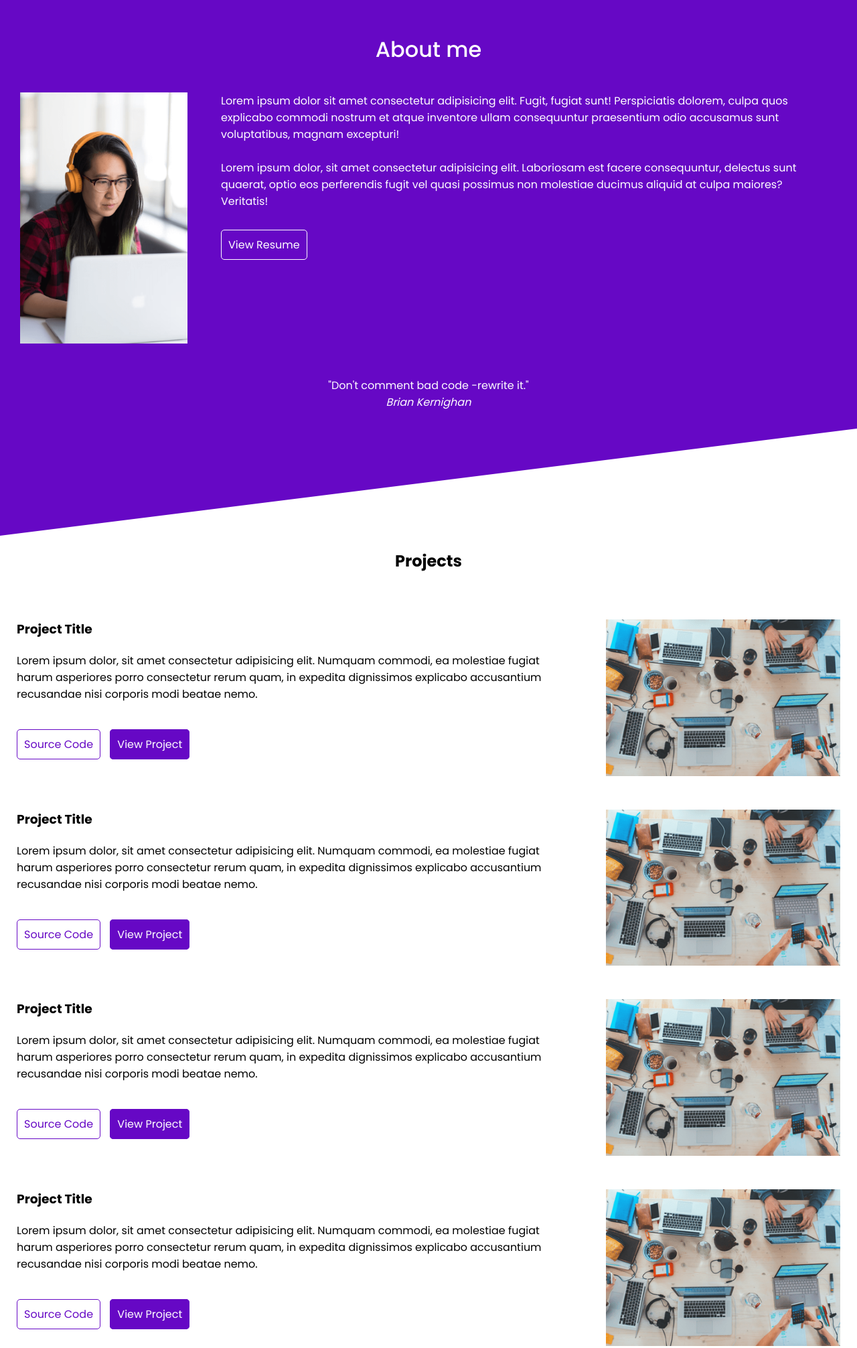
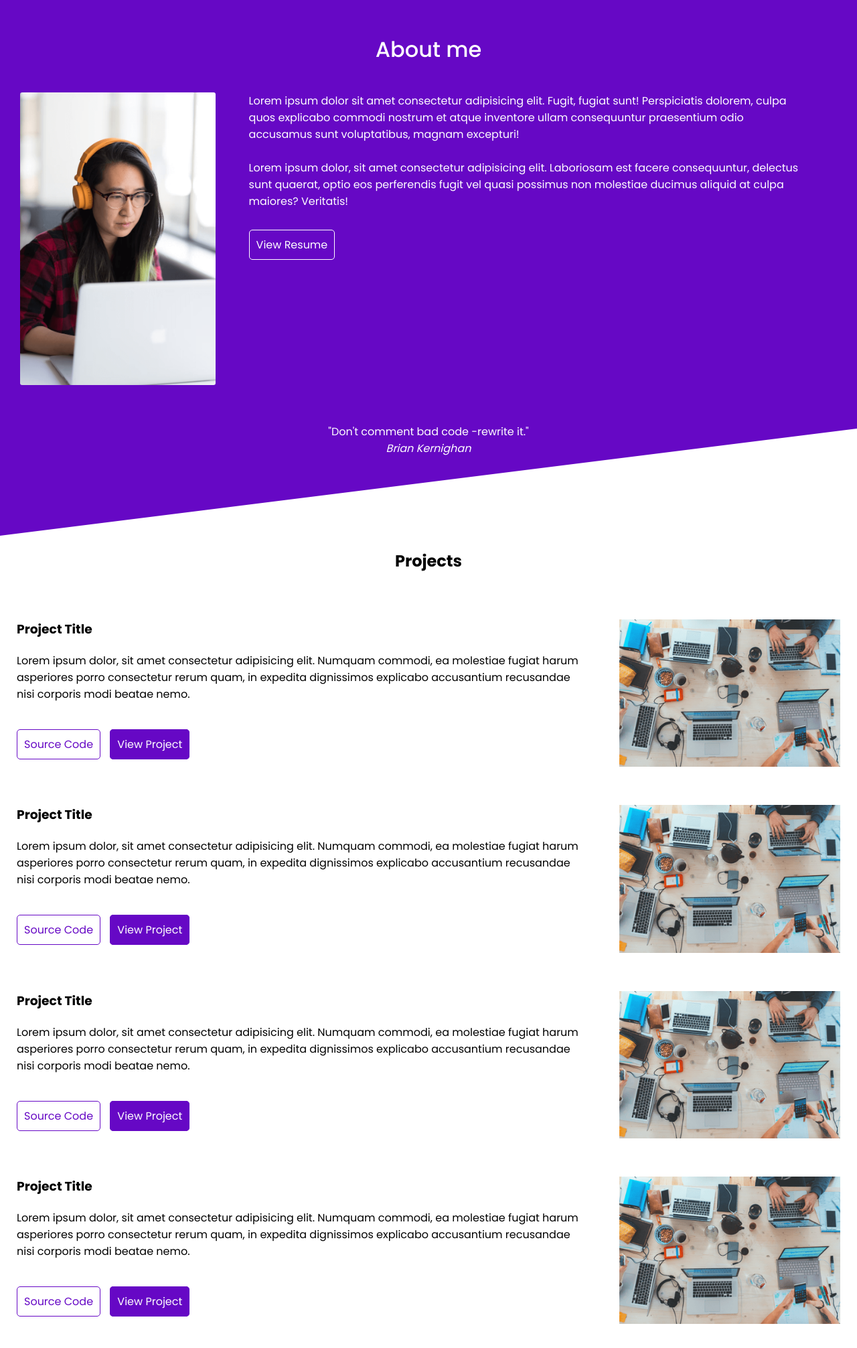
Before and after one commit to ntb-arenas/ntb-arenas.github.io, a plain HTML site: page index.html in a window 1280 px wide. Shown: the part 800-2813 px from the top of the page at 67% size. Drawn offline with Linux system fonts and the light colour scheme.

Commit message:
add wrapper img

```diff
--- a/index.html
+++ b/index.html
@@ -30,7 +30,9 @@
       <section class="about" id="about-link">
         <h2 class="about-title">About me</h2>
         <div class="about-wrapper">
-          <img src="./assets/img/maria-albertina-developer.png" width="250" alt="Developer maria albertina on a computer" />
+          <div class="about-img">
+            <img src="./assets/img/maria-albertina-developer.png" alt="Developer maria albertina on a computer" />
+          </div>
           <div class="about-container">
             <p>
               Lorem ipsum dolor sit amet consectetur adipisicing elit. Fugit, fugiat sunt! Perspiciatis dolorem, culpa quos explicabo commodi nostrum et atque inventore ullam consequuntur praesentium
@@ -63,7 +65,9 @@
               <a href="" class="projects-link-view">View Project</a>
             </div>
           </div>
-          <img src="./assets/img/projects-webpage.png" width="350" alt="" />
+          <div class="projects-img">
+            <img src="./assets/img/projects-webpage.png" alt="" />
+          </div>
         </article>
 
         <article>
@@ -78,8 +82,9 @@
               <a href="" class="projects-link-view">View Project</a>
             </div>
           </div>
-
-          <img src="./assets/img/projects-webpage.png" width="350" alt="" />
+          <div class="projects-img">
+            <img src="./assets/img/projects-webpage.png" alt="" />
+          </div>
         </article>
 
         <article>
@@ -94,8 +99,9 @@
               <a href="" class="projects-link-view">View Project</a>
             </div>
           </div>
-
-          <img src="./assets/img/projects-webpage.png" width="350" alt="" />
+          <div class="projects-img">
+            <img src="./assets/img/projects-webpage.png" alt="" />
+          </div>
         </article>
 
         <article>
@@ -110,8 +116,9 @@
               <a href="" class="projects-link-view">View Project</a>
             </div>
           </div>
-
-          <img src="./assets/img/projects-webpage.png" width="350" alt="" />
+          <div class="projects-img">
+            <img src="./assets/img/projects-webpage.png" alt="" />
+          </div>
         </article>
       </section>
 
--- a/styles/css/style.css
+++ b/styles/css/style.css
@@ -7,9 +7,10 @@
 
 * {
   box-sizing: border-box;
-  font-family: "Poppins", sans-serif;
   padding: 0;
   margin: 0;
+  list-style: none;
+  font-family: "Poppins", sans-serif;
   scroll-behavior: smooth;
 }
 
@@ -54,7 +55,7 @@ header {
   text-decoration: none;
   padding: 10px;
   margin-top: 30px;
-  transition: all 0.4s ease-in-out;
+  transition: all 0.3s ease-in-out;
 }
 
 .header-button:hover {
@@ -83,6 +84,11 @@ header {
   margin: 0 auto;
 }
 
+.about-img img {
+  width: 100%;
+  border-radius: 3px;
+}
+
 .about-container {
   padding: 0 50px;
 }
@@ -97,7 +103,7 @@ header {
   border: 1px solid #fff;
   border-radius: 5px;
   padding: 10px;
-  transition: 0.3s;
+  transition: all 0.3s ease-in-out;
 }
 
 .about-link a:hover {
@@ -128,6 +134,7 @@ article {
   display: flex;
   align-items: start;
   flex-direction: column;
+  max-width: 900px;
   padding: 0 50px 0 0;
 }
 
@@ -147,7 +154,7 @@ article {
   border-radius: 5px;
   padding: 10px;
   margin-right: 5px;
-  transition: 0.3s;
+  transition: all 0.3s ease-in-out;
 }
 
 .projects-link-source:hover {
@@ -163,7 +170,7 @@ article {
   border-radius: 5px;
   padding: 10px;
   margin-left: 5px;
-  transition: 0.3s;
+  transition: all 0.3s ease-in-out;
 }
 
 .projects-link-view:hover {
@@ -171,11 +178,19 @@ article {
   color: var(--color-brand);
 }
 
+.projects-img {
+  min-width: 300px;
+}
+
+.projects-img img {
+  width: 100%;
+}
+
 .contacts {
   background-color: var(--color-brand);
   color: #fff;
   padding: 10px 25px 50px 25px;
-  clip-path: polygon(0 40%, 100% 0, 100% 100%, 0 100%);
+  clip-path: polygon(0 40%, 100% 0, 100% 101%, 0 101%);
   height: 500px;
   margin-top: 120px;
 }
@@ -201,7 +216,7 @@ article {
   border: 1px solid var(--color-text-secondary);
   border-radius: 5px;
   padding: 10px;
-  transition: 0.3s;
+  transition: all 0.3s ease-in-out;
 }
 
 .contacts-link a:hover {
@@ -221,7 +236,6 @@ footer {
 footer ul {
   display: flex;
   justify-content: center;
-  list-style: none;
 }
 
 footer ul li {
@@ -231,7 +245,7 @@ footer ul li {
 footer ul li a {
   font-size: 30px;
   color: var(--color-text-secondary);
-  transition: 0.3s;
+  transition: all 0.3s ease-in-out;
 }
 
 footer ul li a:hover {
```
